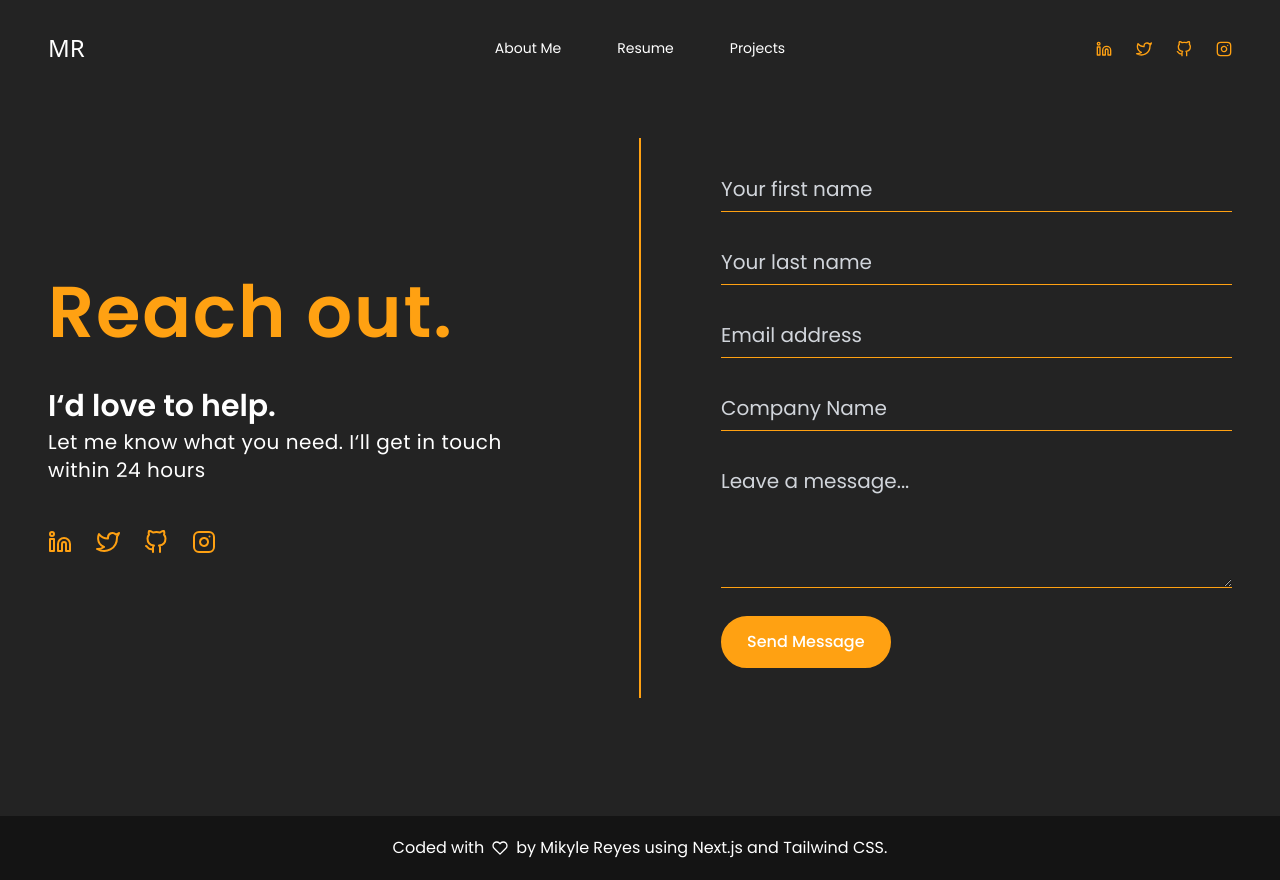
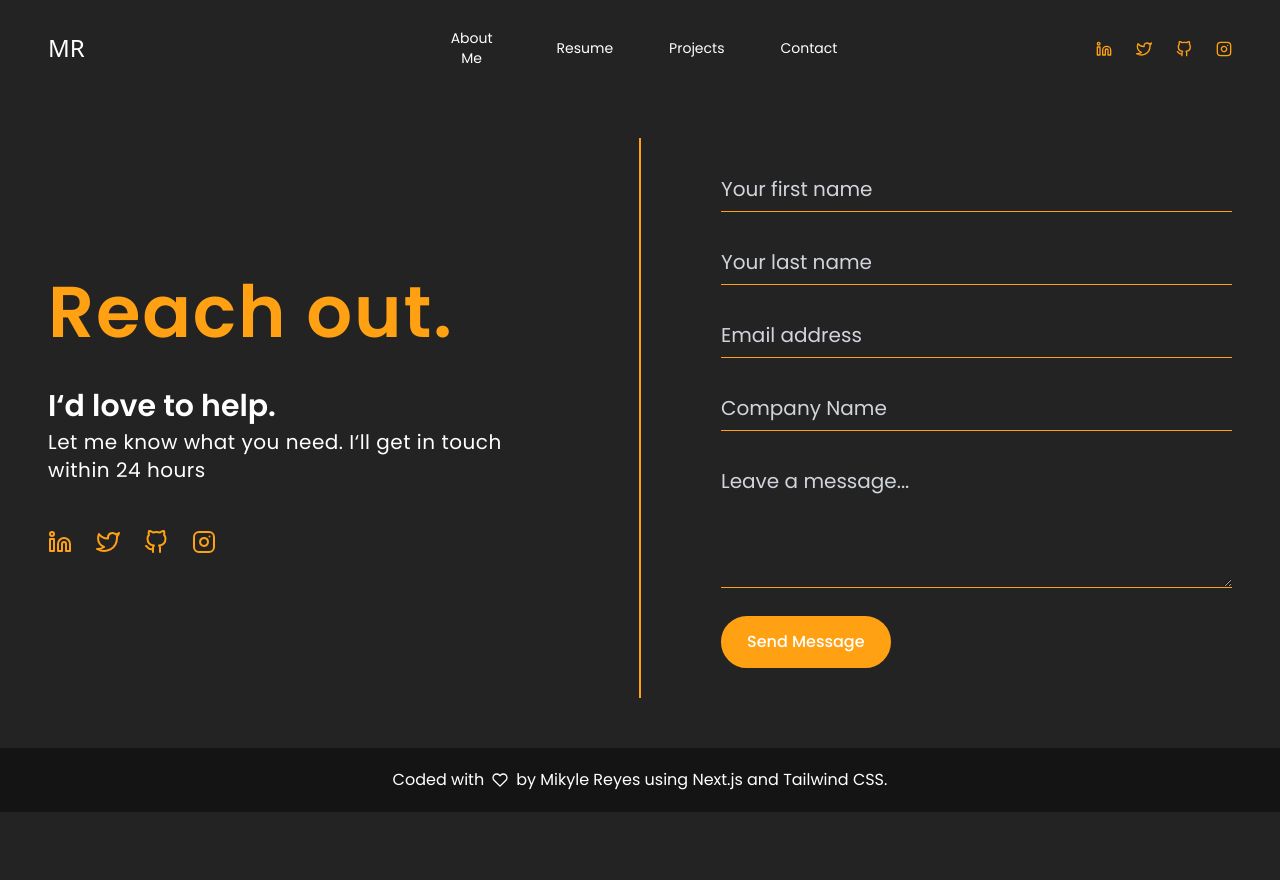
Before and after one commit to muhkyle17/portfolio-website, a Next.js app: page /contact-me in a window 1280 px wide. After the commit the page ends 812 px from the top, so only its background shows below. Built offline with nearby package versions, Linux system fonts and the light colour scheme; a web font is replaced by a local one.

Commit message:
Add contact me page on the nav

```diff
--- a/components/ContactMe.js
+++ b/components/ContactMe.js
@@ -3,7 +3,7 @@ import Social from '../components/Social'
 
 const ContactMe = () => {
   return (
-    <section className='container mx-auto flex flex-wrap lg:flex-nowrap items-center justify-between gap-10 lg:gap-20 w-full h-full pt-32// mt-[5rem] overflow-hidden relative py-12 lg:py-[3.6rem]'>
+    <section className='container mx-auto flex flex-wrap lg:flex-nowrap items-center justify-between gap-10 lg:gap-20 w-full h-full pt-32// mt-[5rem] overflow-hidden relative py-12 lg:pt-[3.6rem]'>
       <div className='flex flex-col items-start justify-center lg:w-1/2 gap-8 lg:gap-10'>
         <h2 className='text-6xl sm:text-7xl tracking-wide font-semibold text-primary'>
           Reach out.
--- a/data.js
+++ b/data.js
@@ -55,10 +55,10 @@ export const navigation = [
   //   name: 'testimonials',
   //   href: 'testimonials',
   // },
-  // {
-  //   name: 'contact',
-  //   href: 'contact',
-  // },
+  {
+    name: 'Contact',
+    href: 'contact-me',
+  },
 ]
 
 // social
--- a/pages/contact-me.js
+++ b/pages/contact-me.js
@@ -6,7 +6,7 @@ import ContactMeComponent from '../components/ContactMe'
 
 const ContactMe = () => {
   return (
-    <div className='relative h-screen'>
+    <div className='relative h-[91.5vh]'>
       <Head>
         <title>Mikyle Reyes</title>
         <meta name='description' content='Mikyle Reyes' />
```
